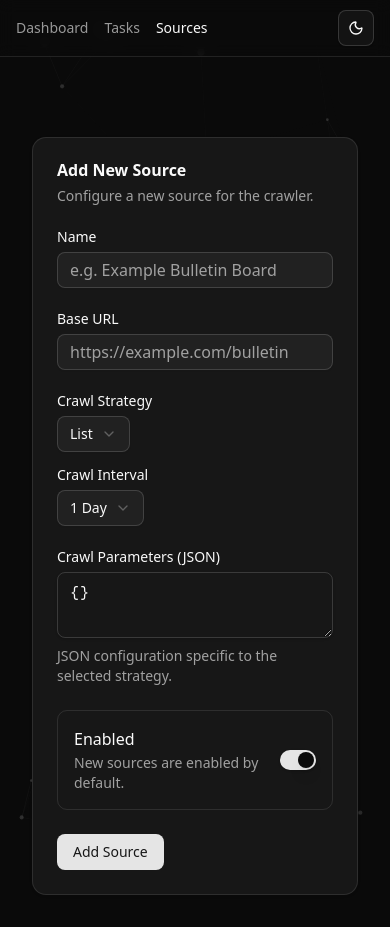
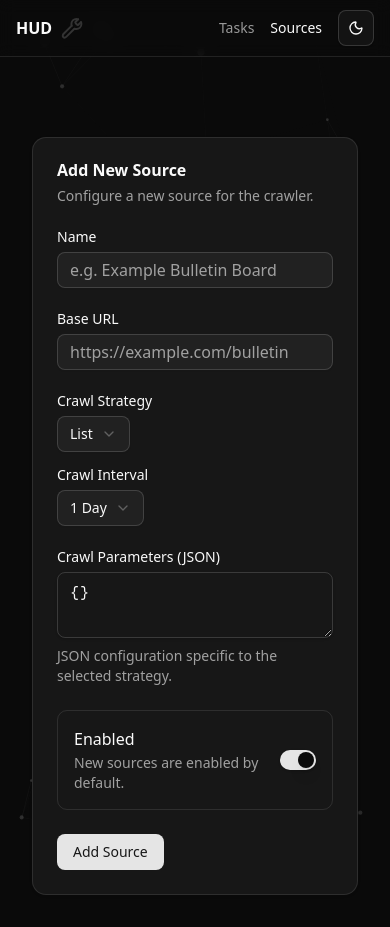
Before and after one commit to vojtaDOT/Hud-Rqueue, a Next.js app: page /sources in a window 390 px wide. Built offline with nearby package versions, Linux system fonts and the light colour scheme.

Commit message:
feat: remove Dashboard link, update logo to use `next/image`, and refactor header layout for improved structure.

```diff
--- a/src/components/header.tsx
+++ b/src/components/header.tsx
@@ -2,6 +2,7 @@
 
 import * as React from 'react';
 import Link from 'next/link';
+import Image from 'next/image';
 import { usePathname } from 'next/navigation';
 import { cn } from '@/lib/utils';
 import { ThemeToggle } from '@/components/theme-toggle';
@@ -10,21 +11,28 @@ export function Header() {
     const pathname = usePathname();
 
     const links = [
-        { href: '/', label: 'Dashboard' },
         { href: '/tasks', label: 'Tasks' },
         { href: '/sources', label: 'Sources' },
     ];
 
     return (
         <header className="sticky top-0 z-50 w-full border-b bg-background/95 backdrop-blur supports-[backdrop-filter]:bg-background/60">
-            <div className="container flex h-14 items-center mx-auto px-4 md:px-8">
-                <div className="mr-4 hidden md:flex">
-                    <Link href="/" className="mr-6 flex items-center space-x-2">
-                        <span className="hidden font-bold sm:inline-block">
-                            HUD <img src="tool.svg" alt="tool" />
-                        </span>
+            <div className="container flex h-14 items-center justify-between mx-auto px-4 md:px-8">
+                {/* Logo Section */}
+                <div className="flex items-center gap-6">
+                    <Link href="/" className="flex items-center gap-2 font-bold transition-opacity hover:opacity-90">
+                        <span>HUD</span>
+                        <Image
+                            src="/tool.svg"
+                            alt="HUD Tool"
+                            width={24}
+                            height={24}
+                            className="inline-block"
+                        />
                     </Link>
-                    <nav className="flex items-center space-x-6 text-sm font-medium">
+
+                    {/* Desktop Navigation */}
+                    <nav className="hidden md:flex items-center space-x-6 text-sm font-medium">
                         {links.map((link) => (
                             <Link
                                 key={link.href}
@@ -39,33 +47,26 @@ export function Header() {
                         ))}
                     </nav>
                 </div>
-                {/* Mobile View - Simplified for now, just main links in a flex row */}
-                <div className="flex flex-1 items-center justify-between space-x-2 md:justify-end">
-                    <div className="flex md:hidden items-center space-x-4">
+
+                {/* Right Side Actions */}
+                <div className="flex items-center gap-4">
+                    {/* Mobile Navigation (simplified for now) */}
+                    <nav className="flex md:hidden items-center space-x-4 text-sm font-medium">
                         {links.map((link) => (
                             <Link
                                 key={link.href}
                                 href={link.href}
                                 className={cn(
-                                    'text-sm font-medium transition-colors hover:text-foreground/80',
+                                    'transition-colors hover:text-foreground/80',
                                     pathname === link.href ? 'text-foreground' : 'text-foreground/60'
                                 )}
                             >
                                 {link.label}
                             </Link>
                         ))}
-                    </div>
-                    <div className="w-full flex-1 md:w-auto md:flex-none">
-                        {/* Add search or other interactions here if needed */}
-                    </div>
-                    <nav className="flex items-center">
-                        {/* Theme Toggle can go here if we have one. I'll check if ThemeToggle exists, if not I'll just omit it for now or implement it.
-                 The plan didn't explicitly say I MUST implement ThemeToggle, but "Theme Toggle" was mentioned as 'sleek'.
-                 I will assume ThemeToggle might not exist yet based on previous file list. I'll comment it out or create it.
-                 Actually, let's create a simple placeholders for now to not break build.
-             */}
-                        <ThemeToggle />
                     </nav>
+
+                    <ThemeToggle />
                 </div>
             </div>
         </header>
```
